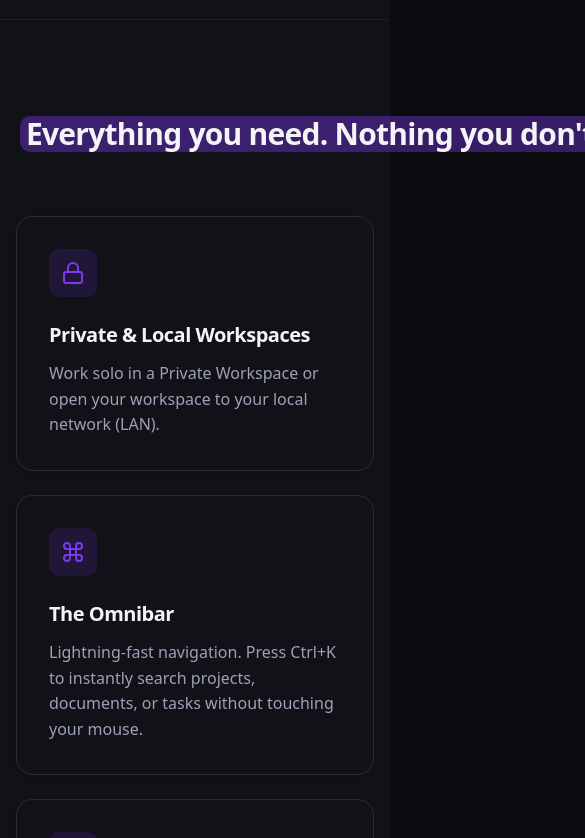
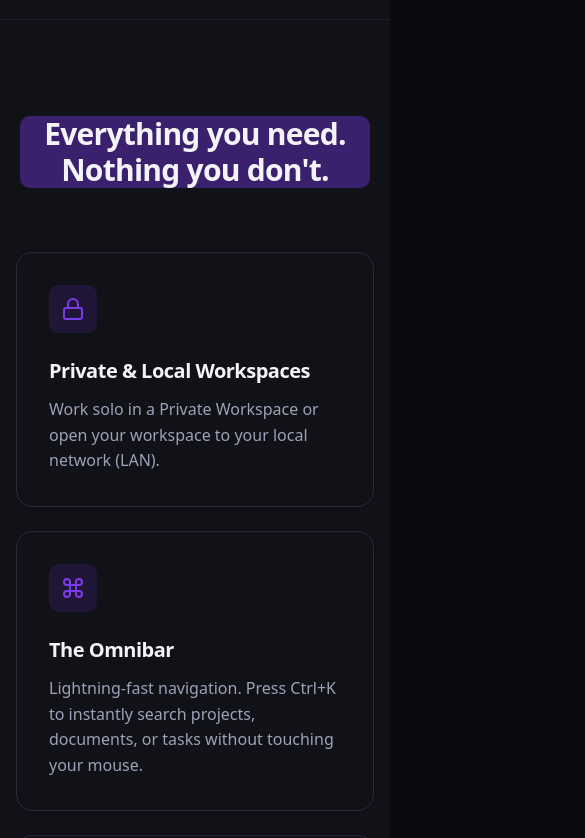
Before and after one commit to Kharisdestianmaulana-hub/flowdeskweb, a Next.js app: page /en in a window 390 px wide. Shown: the part 906-1744 px from the top of the page, 585 px wide, since content can reach past the window. Built offline with nearby package versions, Linux system fonts and the light colour scheme; no server answers.

Commit message:
fix: resolve mobile horizontal overflow by removing whitespace-nowrap in Highlight and adding overflow-x-hidden to layout

```diff
--- a/app/[lang]/layout.tsx
+++ b/app/[lang]/layout.tsx
@@ -43,7 +43,7 @@ export default async function RootLayout({
   return (
     <html lang={lang} className="scroll-smooth" suppressHydrationWarning>
       <body
-        className={`${inter.variable} ${jetbrainsMono.variable} antialiased`}
+        className={`${inter.variable} ${jetbrainsMono.variable} antialiased overflow-x-hidden`}
         suppressHydrationWarning
       >
         {children}
--- a/components/animations/Highlight.tsx
+++ b/components/animations/Highlight.tsx
@@ -22,7 +22,7 @@ export default function Highlight({ children, delay = 0.2, className, color = 'r
   const width = useTransform(scrollYProgress, [0, 1], ["0%", "100%"]);
 
   return (
-    <span ref={ref} className={cn('relative inline-block whitespace-nowrap px-1.5 mx-1', className)}>
+    <span ref={ref} className={cn('relative inline-block px-1.5 mx-1', className)}>
       <motion.span
         className="absolute inset-0 z-0 rounded-md"
         style={{ backgroundColor: color, width }}
```
